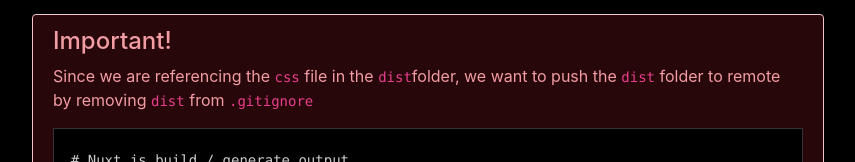
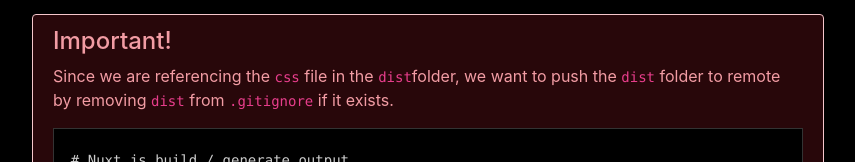
Before and after one commit to jsphkm/CS50-project0, a website: page gettingstarted-page.html in a window 1280 px wide. Shown: the part 3396-3558 px from the top of the page, without its empty margins (371-1226 px from the left). Drawn offline with nearby package versions, Linux system fonts and the light colour scheme.

Commit message:
Change text

```diff
--- a/gettingstarted-page.html
+++ b/gettingstarted-page.html
@@ -178,7 +178,7 @@
         </pre>
         <div class="alert alert-danger" role="alert">
           <h4 class="alert-heading">Important!</h4>
-          <p>Since we are referencing the <code>css</code> file in the <code>dist</code>folder, we want to push the <code>dist</code> folder to remote by removing <code>dist</code> from <code>.gitignore</code></p>
+          <p>Since we are referencing the <code>css</code> file in the <code>dist</code>folder, we want to push the <code>dist</code> folder to remote by removing <code>dist</code> from <code>.gitignore</code> if it exists.</p>
           <pre class="p0-highlight">
             <code>
   # Nuxt.js build / generate output
```
